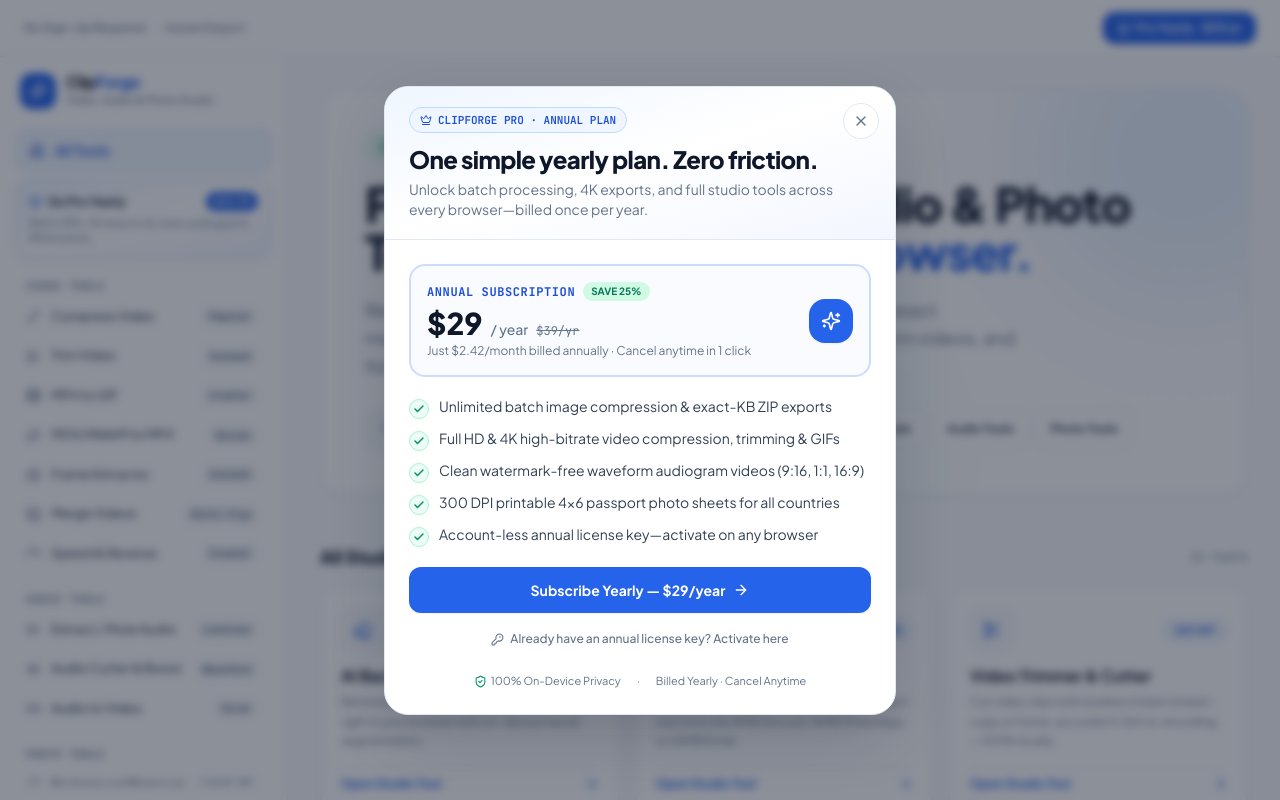
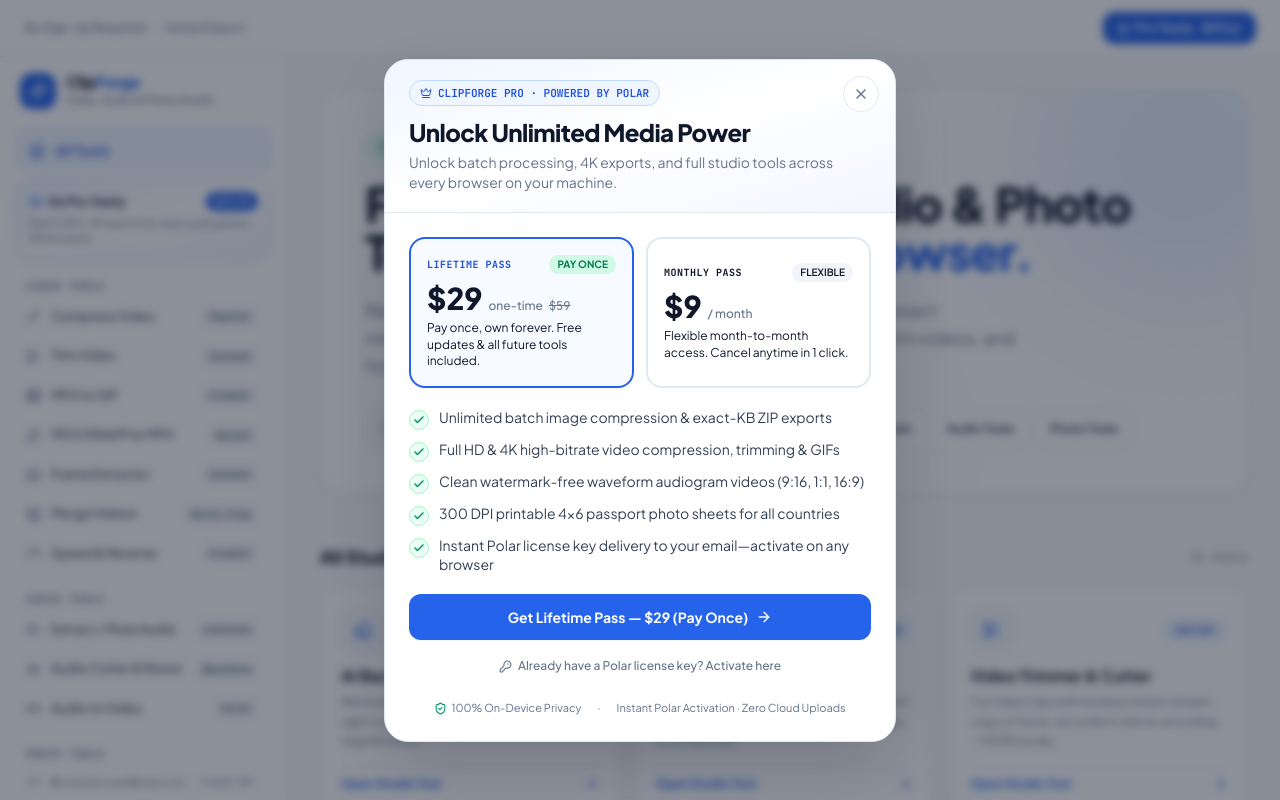
Before and after one commit to sanskar21gusain/clipforge, a Next.js app: page / in a window 1280 px wide. Both pictures are taken after a click on the button "Pro Yearly · $29/yr". Shown: the top 800 px of the page. Built offline with nearby package versions, Linux system fonts and the light colour scheme; no server answers.

Commit message:
feat(polar): support lifetime () and monthly () polar plans with interactive selector

```diff
--- a/src/app/api/checkout/route.js
+++ b/src/app/api/checkout/route.js
@@ -13,8 +13,15 @@ export async function GET(request) {
     );
   }
 
-  const allowedProductId = process.env.NEXT_PUBLIC_POLAR_ANNUAL_PRODUCT_ID?.trim();
-  if (allowedProductId && products.some((id) => id !== allowedProductId)) {
+  const allowedProductIds = [
+    process.env.NEXT_PUBLIC_POLAR_LIFETIME_PRODUCT_ID?.trim(),
+    process.env.NEXT_PUBLIC_POLAR_MONTHLY_PRODUCT_ID?.trim(),
+    process.env.NEXT_PUBLIC_POLAR_ANNUAL_PRODUCT_ID?.trim(),
+    '9870997d-92fe-42f7-b498-87c1c3a578c4', // SnapCraft Pro Lifetime Pass ($29)
+    '4474150e-a1c0-40bd-bd25-aab18c13030d', // SnapCraft Pro Monthly ($9/mo)
+  ].filter(Boolean);
+
+  if (allowedProductIds.length > 0 && products.some((id) => !allowedProductIds.includes(id))) {
     return Response.json(
       { error: 'Invalid or unsupported product ID' },
       { status: 400 }
--- a/src/components/ProModal.jsx
+++ b/src/components/ProModal.jsx
@@ -4,7 +4,13 @@ import React, { useEffect, useRef, useState } from 'react';
 import { X, Check, Crown, ShieldCheck, KeyRound, ArrowRight, Sparkles } from 'lucide-react';
 
 const POLAR_ORG_ID = process.env.NEXT_PUBLIC_POLAR_ORG_ID || '';
-const POLAR_ANNUAL_PRODUCT_ID = process.env.NEXT_PUBLIC_POLAR_ANNUAL_PRODUCT_ID || '';
+const POLAR_LIFETIME_PRODUCT_ID =
+  process.env.NEXT_PUBLIC_POLAR_LIFETIME_PRODUCT_ID ||
+  process.env.NEXT_PUBLIC_POLAR_ANNUAL_PRODUCT_ID ||
+  '9870997d-92fe-42f7-b498-87c1c3a578c4';
+const POLAR_MONTHLY_PRODUCT_ID =
+  process.env.NEXT_PUBLIC_POLAR_MONTHLY_PRODUCT_ID ||
+  '4474150e-a1c0-40bd-bd25-aab18c13030d';
 
 export function ProModal({
   isOpen,
@@ -18,6 +24,7 @@ export function ProModal({
   const dialogRef = useRef(null);
   const closeTimerRef = useRef(null);
   const keyInputRef = useRef(null);
+  const [selectedPlan, setSelectedPlan] = useState('lifetime'); // 'lifetime' | 'monthly'
   const [showKeyForm, setShowKeyForm] = useState(false);
   const [licenseKey, setLicenseKey] = useState('');
   const [error, setError] = useState('');
@@ -85,12 +92,15 @@ export function ProModal({
   }, [onClose]);
 
   const handleCheckout = () => {
-    if (POLAR_ANNUAL_PRODUCT_ID) {
-      window.location.href = `/api/checkout?products=${encodeURIComponent(POLAR_ANNUAL_PRODUCT_ID)}`;
+    const targetProductId =
+      selectedPlan === 'monthly' ? POLAR_MONTHLY_PRODUCT_ID : POLAR_LIFETIME_PRODUCT_ID;
+
+    if (targetProductId) {
+      window.location.href = `/api/checkout?products=${encodeURIComponent(targetProductId)}`;
       return;
     }
     setShowKeyForm(true);
-    setError('Add NEXT_PUBLIC_POLAR_ANNUAL_PRODUCT_ID in .env to enable live checkout, or activate an Annual key below.');
+    setError('Configure product IDs in environment variables to enable live checkout, or activate a license key below.');
   };
 
   const handleVerifyKey = async (e) => {
@@ -159,14 +169,14 @@ export function ProModal({
 
         <div className="inline-flex items-center gap-1.5 rounded-full border border-blue-200 bg-blue-50 px-2.5 py-1 text-[11px] font-semibold text-blue-700 font-mono">
           <Crown size={12} />
-          <span>CLIPFORGE PRO · ANNUAL PLAN</span>
+          <span>CLIPFORGE PRO · POWERED BY POLAR</span>
         </div>
 
         <h2 id="pro-modal-title" className="mt-2.5 text-2xl font-extrabold tracking-tight text-ink-900">
-          One simple yearly plan. Zero friction.
+          Unlock Unlimited Media Power
         </h2>
         <p className="mt-1 text-sm text-ink-500">
-          {reason || 'Unlock batch processing, 4K exports, and full studio tools across every browser—billed once per year.'}
+          {reason || 'Unlock batch processing, 4K exports, and full studio tools across every browser on your machine.'}
         </p>
       </div>
 
@@ -178,33 +188,66 @@ export function ProModal({
             data-testid="checkout-welcome-banner"
             className="rounded-xl border border-emerald-200 bg-emerald-50 px-3.5 py-2.5 text-xs font-semibold text-emerald-800"
           >
-            Payment received! Check your Polar receipt email for your annual license key and paste it below.
+            Payment received! Check your Polar receipt email for your license key and paste it below.
           </div>
         )}
 
-        {/* Annual-Only Pricing Card */}
-        <div className="rounded-2xl border-2 border-blue-600/20 bg-blue-50/40 p-4 flex items-center justify-between gap-4">
-          <div>
-            <div className="flex items-center gap-2">
-              <span className="text-xs font-bold uppercase tracking-wider text-blue-700 font-mono">
-                Annual Subscription
+        {/* Plan Selection Cards */}
+        <div className="grid grid-cols-1 sm:grid-cols-2 gap-3">
+          {/* Lifetime Plan Card */}
+          <button
+            type="button"
+            onClick={() => setSelectedPlan('lifetime')}
+            className={`relative text-left rounded-2xl p-4 transition-all border-2 cursor-pointer ${
+              selectedPlan === 'lifetime'
+                ? 'border-blue-600 bg-blue-50/50 shadow-sm'
+                : 'border-canvas-300 bg-white hover:border-canvas-400'
+            }`}
+          >
+            <div className="flex items-center justify-between gap-1 mb-1.5">
+              <span className="text-[10px] font-bold uppercase tracking-wider text-blue-700 font-mono">
+                Lifetime Pass
               </span>
               <span className="rounded-full bg-emerald-100 px-2 py-0.5 text-[10px] font-bold text-emerald-700">
-                SAVE 25%
+                PAY ONCE
               </span>
             </div>
-            <div className="mt-1 flex items-baseline gap-2">
+            <div className="flex items-baseline gap-1.5">
               <span className="text-3xl font-black text-ink-900">$29</span>
-              <span className="text-sm font-medium text-ink-500">/ year</span>
-              <span className="text-xs font-mono text-ink-500 line-through">$39/yr</span>
+              <span className="text-xs font-medium text-ink-500">one-time</span>
+              <span className="text-xs font-mono text-ink-500 line-through">$59</span>
             </div>
-            <p className="mt-0.5 text-xs text-ink-500">
-              Just $2.42/month billed annually · Cancel anytime in 1 click
+            <p className="mt-1 text-xs text-ink-600 leading-snug">
+              Pay once, own forever. Free updates &amp; all future tools included.
             </p>
-          </div>
-          <div className="flex h-11 w-11 shrink-0 items-center justify-center rounded-2xl bg-blue-600 text-white shadow-sm">
-            <Sparkles size={20} />
-          </div>
+          </button>
+
+          {/* Monthly Plan Card */}
+          <button
+            type="button"
+            onClick={() => setSelectedPlan('monthly')}
+            className={`relative text-left rounded-2xl p-4 transition-all border-2 cursor-pointer ${
+              selectedPlan === 'monthly'
+                ? 'border-blue-600 bg-blue-50/50 shadow-sm'
+                : 'border-canvas-300 bg-white hover:border-canvas-400'
+            }`}
+          >
+            <div className="flex items-center justify-between gap-1 mb-1.5">
+              <span className="text-[10px] font-bold uppercase tracking-wider text-ink-600 font-mono">
+                Monthly Pass
+              </span>
+              <span className="rounded-full bg-canvas-200 px-2 py-0.5 text-[10px] font-semibold text-ink-600">
+                FLEXIBLE
+              </span>
+            </div>
+            <div className="flex items-baseline gap-1.5">
+              <span className="text-3xl font-black text-ink-900">$9</span>
+              <span className="text-xs font-medium text-ink-500">/ month</span>
+            </div>
+            <p className="mt-1 text-xs text-ink-600 leading-snug">
+              Flexible month-to-month access. Cancel anytime in 1 click.
+            </p>
+          </button>
         </div>
 
         {/* Pro Benefits */}
@@ -214,7 +257,7 @@ export function ProModal({
             'Full HD & 4K high-bitrate video compression, trimming & GIFs',
             'Clean watermark-free waveform audiogram videos (9:16, 1:1, 16:9)',
             '300 DPI printable 4×6 passport photo sheets for all countries',
-            'Account-less annual license key—activate on any browser',
+            'Instant Polar license key delivery to your email—activate on any browser',
           ].map((item) => (
             <li key={item} className="flex items-start gap-2.5">
               <span className="mt-0.5 inline-flex h-5 w-5 shrink-0 items-center justify-center rounded-full bg-emerald-50 text-emerald-600 border border-emerald-200">
@@ -234,7 +277,11 @@ export function ProModal({
               autoFocus
               className="w-full min-h-[46px] rounded-xl bg-blue-600 hover:bg-blue-700 px-5 py-3 text-sm font-bold text-white shadow-sm flex items-center justify-center gap-2 transition-colors cursor-pointer"
             >
-              <span>Subscribe Yearly — $29/year</span>
+              <span>
+                {selectedPlan === 'lifetime'
+                  ? 'Get Lifetime Pass — $29 (Pay Once)'
+                  : 'Subscribe Monthly — $9/month'}
+              </span>
               <ArrowRight size={16} />
             </button>
 
@@ -245,7 +292,7 @@ export function ProModal({
                 className="inline-flex items-center justify-center gap-1.5 py-1.5 text-xs font-medium text-ink-500 hover:text-blue-600 transition-colors cursor-pointer"
               >
                 <KeyRound size={13} />
-                <span>Already have an annual license key? Activate here</span>
+                <span>Already have a Polar license key? Activate here</span>
               </button>
             ) : (
               <form
@@ -253,7 +300,7 @@ export function ProModal({
                 className="rounded-xl border border-canvas-300 bg-canvas-100 p-3.5 flex flex-col gap-2"
               >
                 <label htmlFor="clipforge-license-input" className="text-xs font-semibold text-ink-700">
-                  Enter Annual License Key
+                  Enter Polar License Key
                 </label>
                 <div className="flex gap-2">
                   <input
@@ -282,7 +329,7 @@ export function ProModal({
           <div className="rounded-2xl border border-emerald-200 bg-emerald-50 p-4 text-center flex flex-col items-center gap-1.5">
             <div className="flex items-center gap-1.5 text-sm font-bold text-emerald-800">
               <Crown size={15} />
-              <span>ClipForge Pro Annual is Active</span>
+              <span>ClipForge Pro is Active</span>
             </div>
             <p className="text-xs text-emerald-700">
               Every Pro tool, batch export, and high-resolution preset is unlocked in this browser.
@@ -306,7 +353,7 @@ export function ProModal({
             <span>100% On-Device Privacy</span>
           </span>
           <span>·</span>
-          <span>Billed Yearly · Cancel Anytime</span>
+          <span>Instant Polar Activation · Zero Cloud Uploads</span>
         </div>
       </div>
     </dialog>
```
Also changed, not shown: 1 other file (tests, documents, lock files or other folders).
